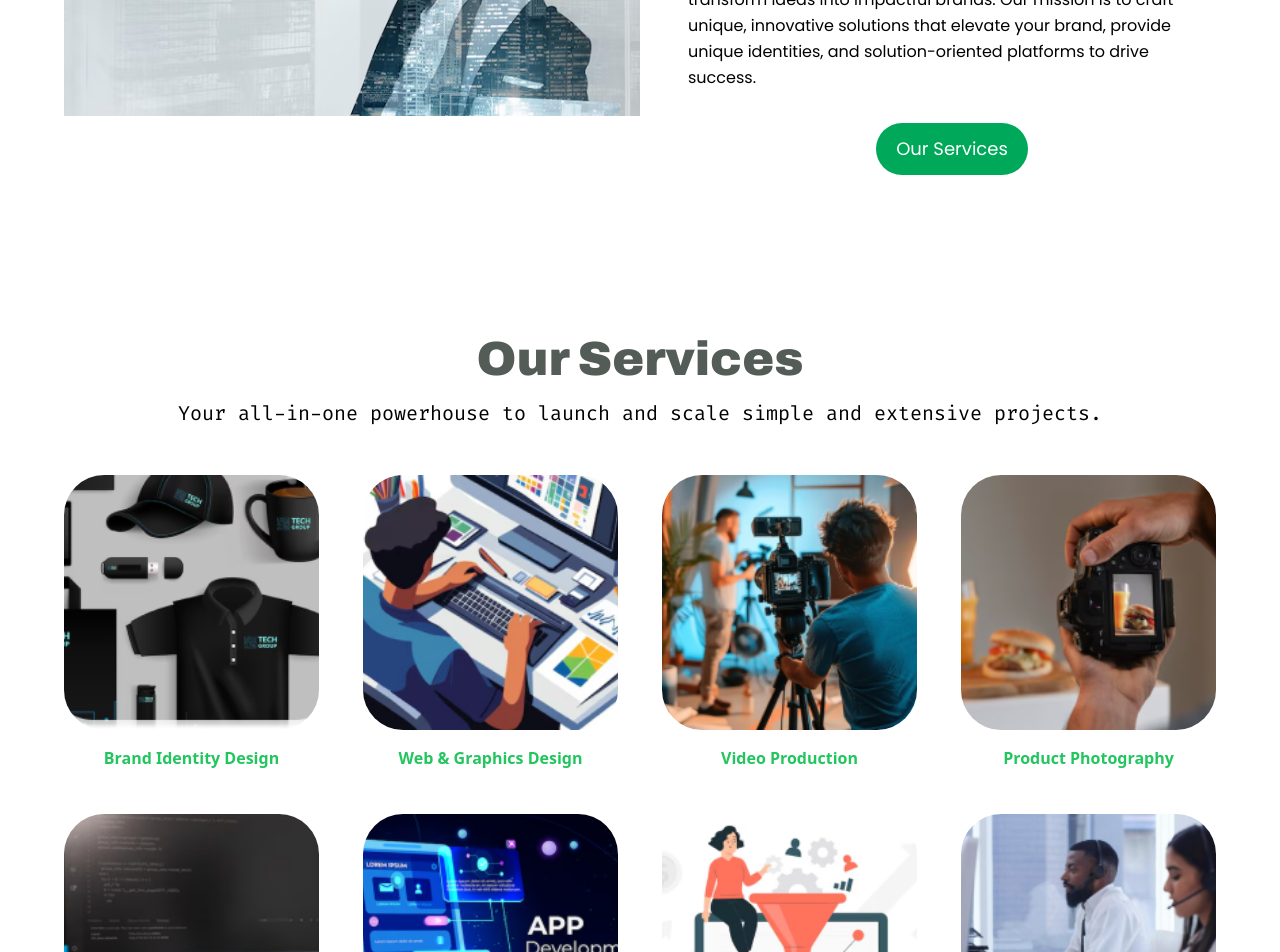
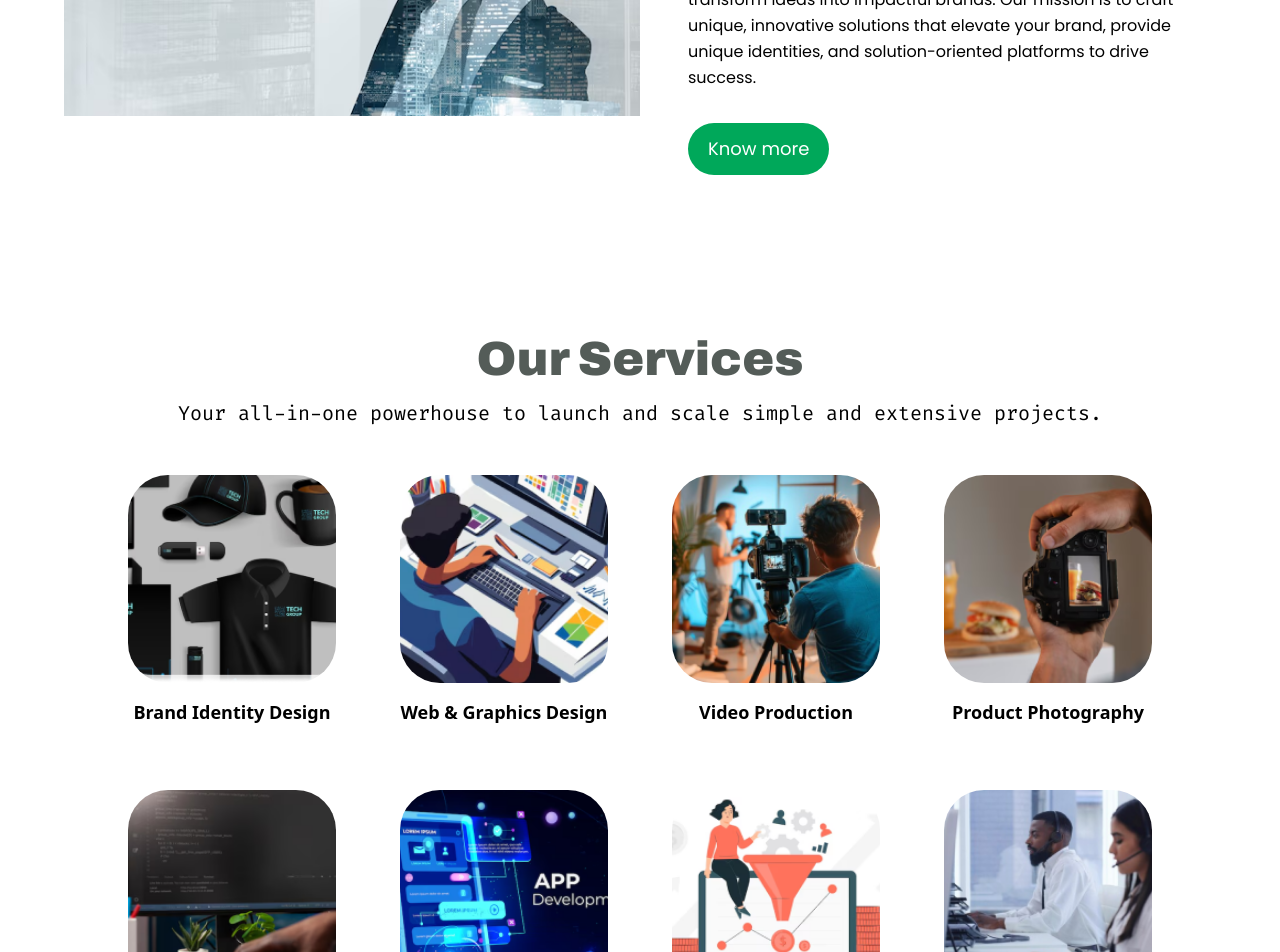
Before and after one commit to afolawebsolutions/creative-builders, a Next.js app: page / in a window 1280 px wide. Shown: the part 1220-2172 px from the top of the page. Built offline with nearby package versions, Linux system fonts and the light colour scheme; a web font is replaced by a local one.

Commit message:
the service section is done in mobile and web view

```diff
--- a/components/AboutSection.tsx
+++ b/components/AboutSection.tsx
@@ -18,8 +18,8 @@ export default function AboutSection() {
         <Image
           src="/Assets/image 3.png"
           alt="Person with raised arm"
-          width={600}
-          height={600}
+          width={500}
+          height={500}
           className="w-full min-h-[400px] "
         />
       </div>
@@ -36,9 +36,9 @@ export default function AboutSection() {
         <p className={`${poppins.className} text-[#000000] mb-8 leading-relaxed`} style={{ fontSize: 'clamp(1rem, 2vw, 15px)' }}>
           At Creative Builders, we believe in the power of creativity to transform ideas into impactful brands. Our mission is to craft unique, innovative solutions that elevate your brand, provide unique identities, and solution-oriented platforms to drive success.
         </p>
-        <div className='flex  justify-center'>
+        <div className='flex justify-center md:justify-start'>
         <button className={`${poppins.className} bg-[#00A85A] flex  text-white text-lg font-normal py-3 px-5 rounded-full hover:bg-[#008c4a] transition duration-300`}>
-          Our Services
+          Know more
         </button>
         </div>
       </div>
--- a/components/ServicesSection.tsx
+++ b/components/ServicesSection.tsx
@@ -1,7 +1,7 @@
-"use client"
-import { Archivo  , Fira_Code} from 'next/font/google';
-import Image from 'next/image'
-
+"use client";
+import { Archivo, Fira_Code } from 'next/font/google';
+import Image from 'next/image';
+import { services } from '@/constants/Services'; // Update the path according to your directory structure
 
 const firaCode = Fira_Code({
   subsets: ['latin'],
@@ -11,28 +11,16 @@ const firaCode = Fira_Code({
 const archivo = Archivo({
   subsets: ['latin'],
   weight: ['700', '900']
-
-})
-
-const services = [
-  { title: 'Brand Identity Design', image: '/Assets/Mask group.png', color: 'text-green-500' },
-  { title: 'Web & Graphics Design', image: '/Assets/image.png', color: 'text-green-500' },
-  { title: 'Video Production', image: '/Assets/image (1).png', color: 'text-green-500' },
-  { title: 'Product Photography', image: '/Assets/image (2).png', color: 'text-green-500' },
-  { title: 'Web Development', image: '/Assets/Group 8.png', color: 'text-green-500' },
-  { title: 'App Development', image: '/Assets/image (3).png', color: 'text-green-500' },
-  { title: 'Sales Funnel Development', image: '/Assets/image (4).png', color: 'text-green-500' },
-  { title: 'Technical Consulting', image: '/Assets/image (5).png', color: 'text-green-500' },
-]
+});
 
 export default function ServicesSection() {
   return (
-    <section className="bg-white p-8 md:p-16">
-      <h2 className={` ${archivo.className} text-10xl md:text-5xl font-extrabold mb-4 text-center text-[#545c58]`}>Our Services</h2>
-      <p className={`${firaCode.className} text-center mb-12 text-{#000000} text-xl`}>
+    <section className="bg-white p-8 md:p-16 lg:px-[10%] lg:mb-12">
+      <h2 className={`${archivo.className} text-3xl md:text-5xl font-extrabold mb-4 text-center text-[#545c58]`}>Our Services</h2>
+      <p className={`${firaCode.className} text-center mb-12 text-[#000000] text-xl`}>
         Your all-in-one powerhouse to launch and scale simple and extensive projects.
       </p>
-      <div className="grid grid-cols-2 sm:grid-cols-2 md:grid-cols-4 gap-11">
+      <div className="grid grid-cols-2 sm:grid-cols-2 md:grid-cols-4 gap-8 lg:gap-16">
         {services.map((service, index) => (
           <div
             key={index}
@@ -46,12 +34,12 @@ export default function ServicesSection() {
                 className="object-cover rounded-[40px]"
               />
             </div>
-            <h3 className={`font-semibold text-center hover:underline ${service.color}`}>
+            <h3 className={`font-semibold text-center hover:underline text-[18px] ${service.color}`}>
               {service.title}
             </h3>
           </div>
         ))}
       </div>
     </section>
-  )
+  );
 }
--- /dev/null
+++ b/constants/Services.ts
@@ -0,0 +1,10 @@
+export const services = [
+    { title: 'Brand Identity Design', image: '/Assets/Mask group.png', color: 'text-green-500' },
+    { title: 'Web & Graphics Design', image: '/Assets/image.png', color: 'text-green-500' },
+    { title: 'Video Production', image: '/Assets/image (1).png', color: 'text-green-500' },
+    { title: 'Product Photography', image: '/Assets/image (2).png', color: 'text-green-500' },
+    { title: 'Web Development', image: '/Assets/Group 8.png', color: 'text-green-500' },
+    { title: 'App Development', image: '/Assets/image (3).png', color: 'text-green-500' },
+    { title: 'Sales Funnel Development', image: '/Assets/image (4).png', color: 'text-green-500' },
+    { title: 'Technical Consulting', image: '/Assets/image (5).png', color: 'text-green-500' },
+  ];
```
